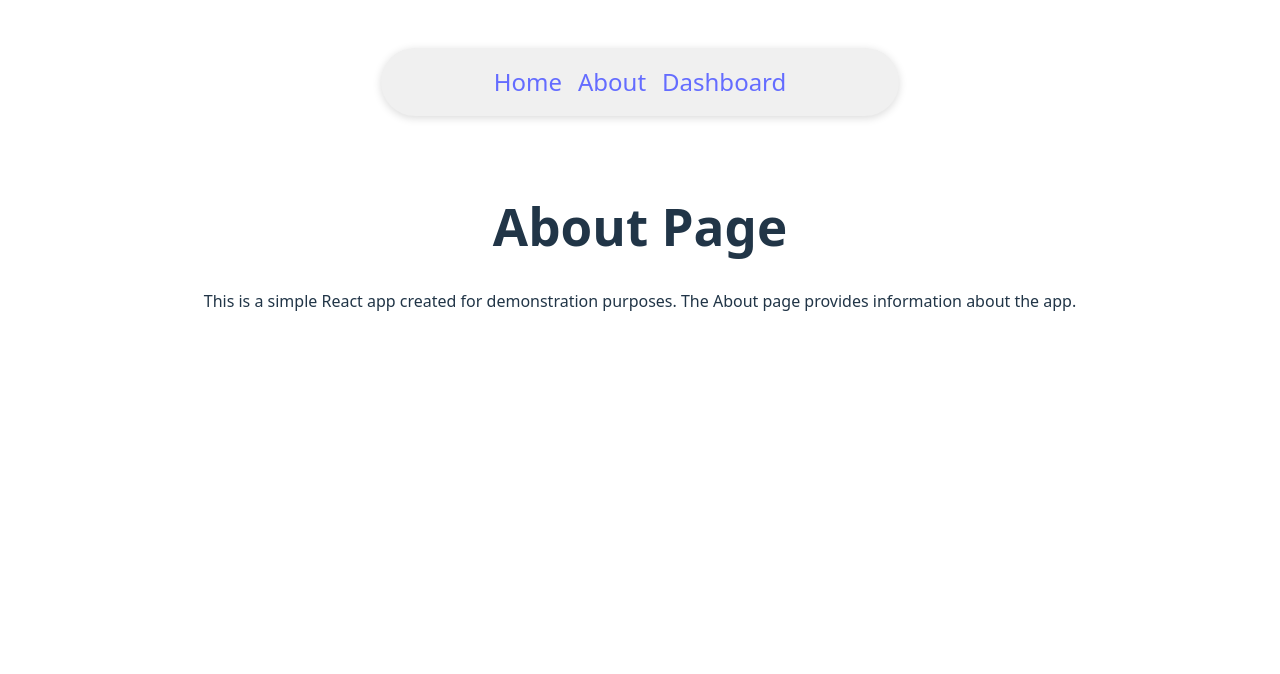
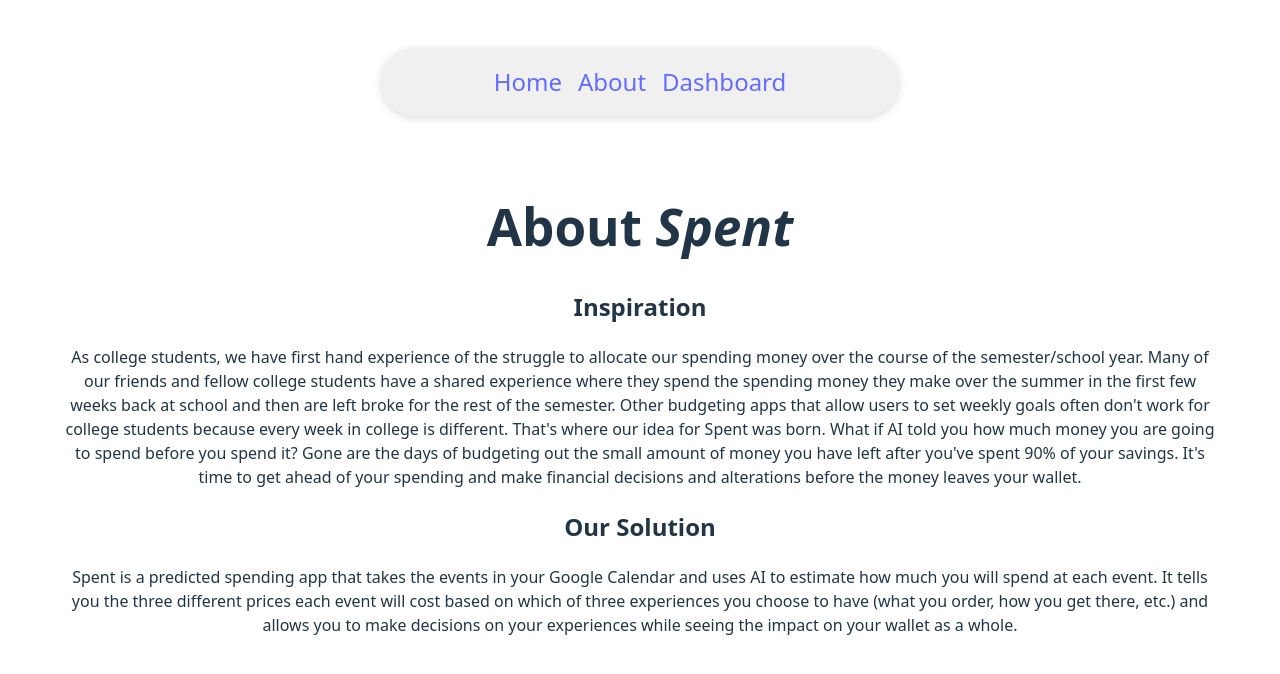
Before and after one commit to amelia-liston/Spent, a React (Vite) app in the folder project/: page /about in a window 1280 px wide. Shown: the top 674 px of the page. Built offline with nearby package versions, Linux system fonts and the light colour scheme; no server answers.

Commit message:
Added content to the about page

```diff
--- a/project/src/About.jsx
+++ b/project/src/About.jsx
@@ -3,8 +3,11 @@
 export default function About() {
   return (
     <div>
-      <h1>About Page</h1>
-      <p>This is a simple React app created for demonstration purposes. The About page provides information about the app.</p>
+      <h1>About <i>Spent</i></h1>
+      <h2>Inspiration</h2>
+      <p>As college students, we have first hand experience of the struggle to allocate our spending money over the course of the semester/school year. Many of our friends and fellow college students have a shared experience where they spend the spending money they make over the summer in the first few weeks back at school and then are left broke for the rest of the semester. Other budgeting apps that allow users to set weekly goals often don't work for college students because every week in college is different. That's where our idea for Spent was born. What if AI told you how much money you are going to spend before you spend it? Gone are the days of budgeting out the small amount of money you have left after you've spent 90% of your savings. It's time to get ahead of your spending and make financial decisions and alterations before the money leaves your wallet.</p>
+      <h2>Our Solution</h2>
+      <p>Spent is a predicted spending app that takes the events in your Google Calendar and uses AI to estimate how much you will spend at each event. It tells you the three different prices each event will cost based on which of three experiences you choose to have (what you order, how you get there, etc.) and allows you to make decisions on your experiences while seeing the impact on your wallet as a whole.</p>
     </div>
   );
 }
```
